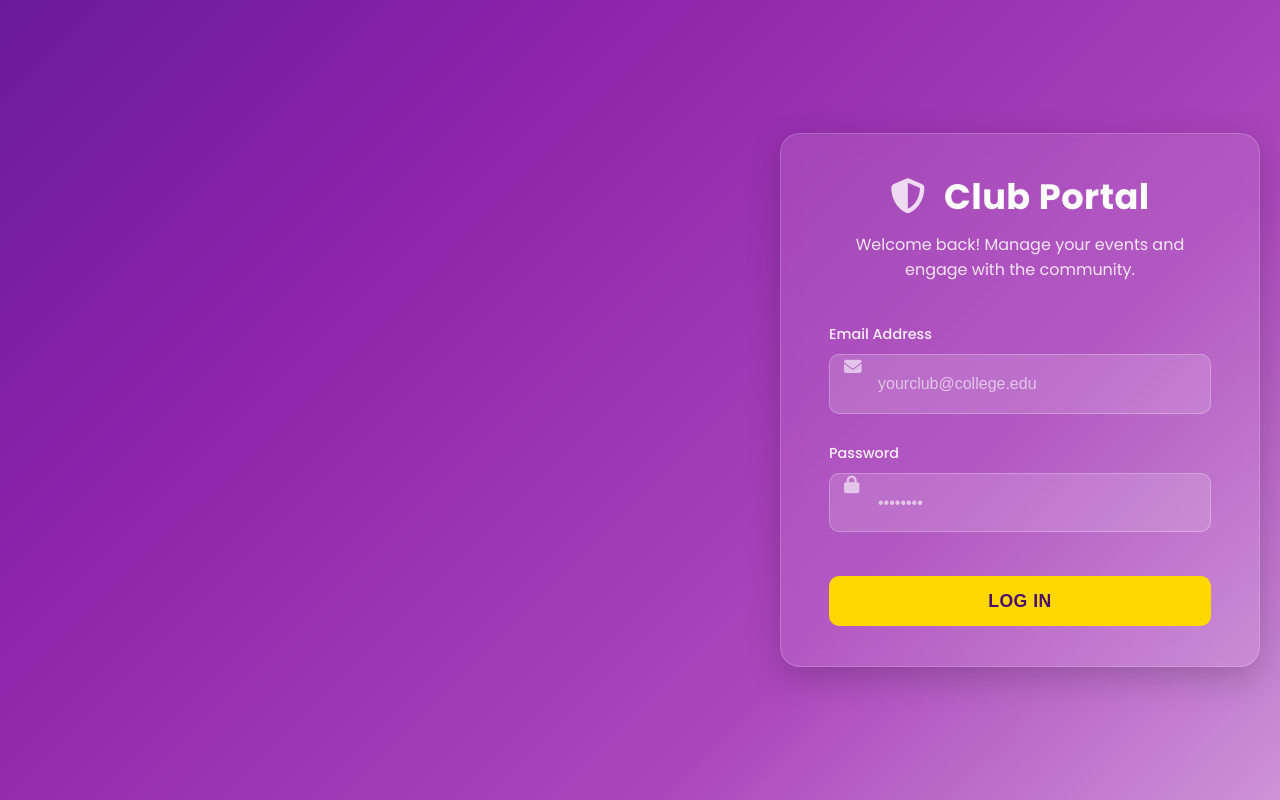
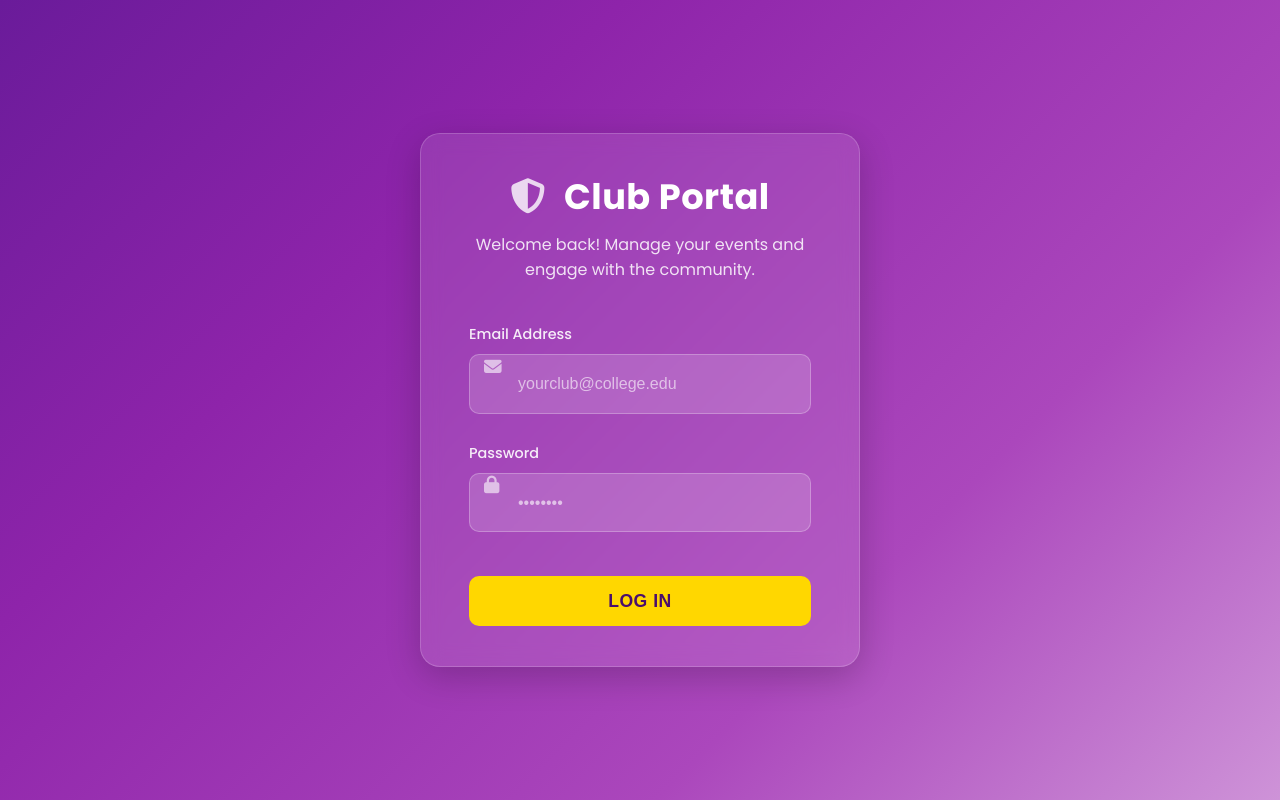
Before and after one commit to Geet-Prince/direct-download-eventify, a Flask app: page /club/login in a window 1280 px wide. Run offline with Flask 2, Linux system fonts and the light colour scheme; parts of the project's set-up code (start-up, migrations or seed data) failed here and were passed over; some libraries are stand-ins or nearby versions.

Commit message:
Update club_login.html

```diff
--- a/templates/club_login.html
+++ b/templates/club_login.html
@@ -7,48 +7,47 @@
 {% block head_styles %}
 <style>
     /* --- Login Page Specific Styles --- */
-    html, body.login-active-page { /* Target body directly when login page is active */
+    html, body.login-active-page {
         margin: 0;
         padding: 0;
-        height: 100%; /* Crucial for full-height gradient and vertical centering */
+        height: 100%;
+        width: 100%; /* Ensure full width for html and body */
+        overflow-x: hidden; /* Prevent horizontal scroll if card is slightly off */
     }
 
     body.login-active-page {
-        display: flex;
-        flex-direction: column; /* Allows header/footer to be hidden and main to grow if they were visible */
-        align-items: center;    /* Horizontally center direct children */
-        justify-content: center;/* Vertically center direct children */
         background: linear-gradient(135deg, #6a1b9a 0%, #8e24aa 30%, #ab47bc 70%, #ce93d8 100%);
-        font-family: 'Poppins', sans-serif; /* Ensure Poppins is loaded */
-        overflow-y: auto; /* Allow scrolling if card itself is too tall for viewport */
-        padding: 20px; /* Add some padding to body for small screens */
-        box-sizing: border-box;
+        font-family: 'Poppins', sans-serif;
+        position: relative; /* Needed for absolute positioning of children */
+        display: flex; /* Still useful for other direct children if any, or just as a known state */
+        align-items: center;
+        justify-content: center;
     }
 
-    /* When login page is active, the main element might not need special flex properties */
-    /* if the body is already doing the primary centering of .login-card-wrapper. */
-    /* We still hide header/footer. */
+    /* Hide standard header and footer for this immersive login page */
     body.login-active-page .site-header,
     body.login-active-page .site-footer {
         display: none !important;
     }
 
-    /* The main element from layout.html - ensure it allows its child to be centered */
-    /* If body centers, main might just need to take up space */
+    /* We won't rely on main.site-main for centering anymore with this approach */
+    /* but ensure it doesn't interfere */
     main.site-main.login-page-container { /* Class added by JS */
-        flex-grow: 1; /* Allows main to take up space if it's a flex item of body */
-        width: 100%;  /* Take full width of what body gives it */
-        display: flex; /* Make main a flex container to center login-card-wrapper */
-        align-items: center;
-        justify-content: center;
-        padding:0; /* Reset padding from layout.html if any */
+        width: 100%;
+        height: 100%; /* Allow it to take full height if body is its parent */
+        position: relative; /* Could also be a positioning context */
+        padding: 0 !important; /* Override any padding from layout.html */
     }
 
     .login-card-wrapper {
-        /* This div is now directly centered by main.site-main.login-page-container */
-        width: 100%;
-        max-width: 480px; /* Constrain the card's width */
-        /* No margin needed if parent is centering */
+        position: absolute; /* Key change for centering */
+        top: 50%;
+        left: 50%;
+        transform: translate(-50%, -50%); /* The magic centering trick */
+        width: 90%; /* Responsive width */
+        max-width: 480px; /* Max width of the card */
+        padding: 20px; /* Padding around the card, within the wrapper */
+        box-sizing: border-box;
     }
 
     .login-card {
@@ -58,14 +57,14 @@
         border-radius: 20px;
         border: 1px solid rgba(255, 255, 255, 0.18);
         padding: 2.5rem 3rem;
-        width: 100%; /* Take full width of its wrapper */
+        width: 100%; /* Card takes full width of its wrapper */
         box-shadow: 0 10px 35px rgba(0, 0, 0, 0.2);
         text-align: center;
         color: #ffffff;
     }
 
-    /* ... (rest of your .login-card h2, .subtext, .form-group, input, btn-login, flashes-login styles) ... */
-    /* Ensure these styles are the same as the version that showed the correct card content */
+    /* ... (KEEP ALL YOUR OTHER .login-card h2, .subtext, .form-group, input, btn-login, flashes-login styles EXACTLY AS THEY WERE in the PREVIOUS working version where the card content was visible) ... */
+    /* I am only showing the structural/positioning CSS here. Ensure all other visual styles for the card content are present. */
     .login-card h2 { font-weight: 700; font-size: 2.2rem; margin-bottom: 0.75rem; color: #fff; letter-spacing: 0.5px; }
     .login-card h2 .fa-shield-alt { margin-right: 10px; opacity: 0.8; }
     .login-card .subtext { color: rgba(255, 255, 255, 0.85); margin-bottom: 2.5rem; font-size: 1rem; line-height: 1.6; }
@@ -91,6 +90,7 @@
 {% endblock %}
 
 {% block content %}
+{# The login-card-wrapper is now positioned absolutely by the CSS above #}
 <div class="login-card-wrapper">
     <div class="login-card">
         <h2><i class="fas fa-shield-alt"></i> Club Portal</h2>
@@ -124,8 +124,6 @@
             </div>
             <button type="submit" class="btn btn-login">Log In</button>
         </form>
-
-        {# "Create a Club Account" link is removed. #}
     </div>
 </div>
 {% endblock %}
@@ -134,16 +132,18 @@
 {{ super() if super }}
 <script>
     document.addEventListener('DOMContentLoaded', function() {
-        console.log("Login page script: DOMContentLoaded");
+        // Add class to body for login page specific styling (primarily for background and hiding header/footer)
         document.body.classList.add('login-active-page');
         console.log("Login page script: Added 'login-active-page' to body.");
 
+        // The mainElement class addition might not be strictly necessary for centering anymore
+        // with the absolute positioning approach, but keeping it for consistency if other styles use it.
         const mainElement = document.querySelector('main.site-main');
         if (mainElement) {
             mainElement.classList.add('login-page-container');
-            console.log("Login page script: Added 'login-page-container' to main.site-main.");
+             console.log("Login page script: Added 'login-page-container' to main.site-main.");
         } else {
-            console.warn('Login page script: "main.site-main" element not found. Body flex properties will attempt to center the content.');
+            console.warn('Login page script: "main.site-main" element not found.');
         }
     });
 </script>
```
